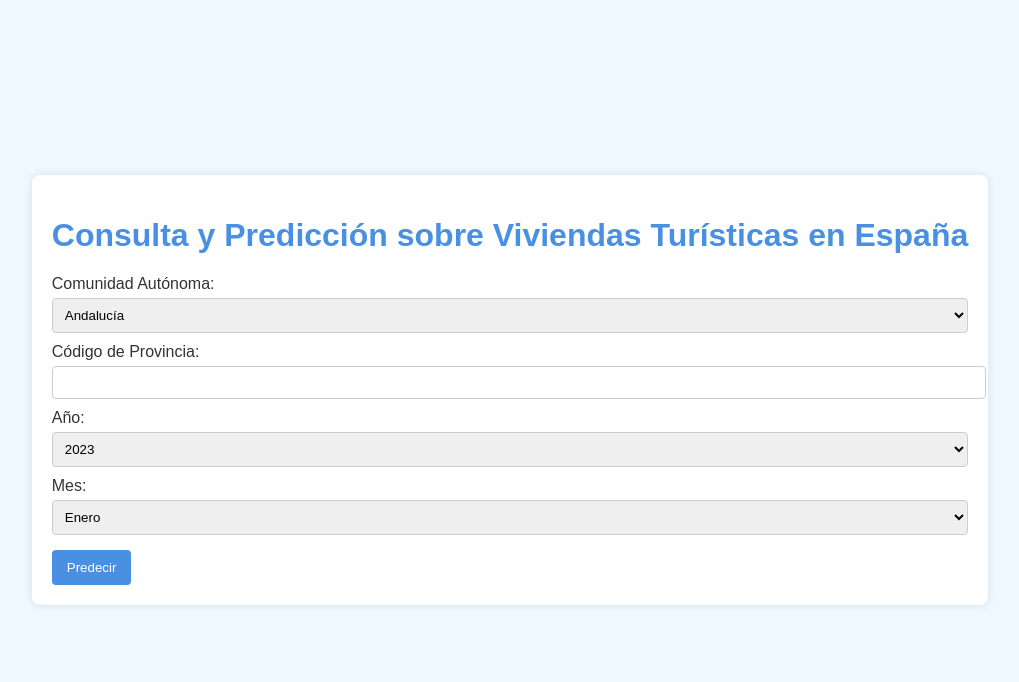
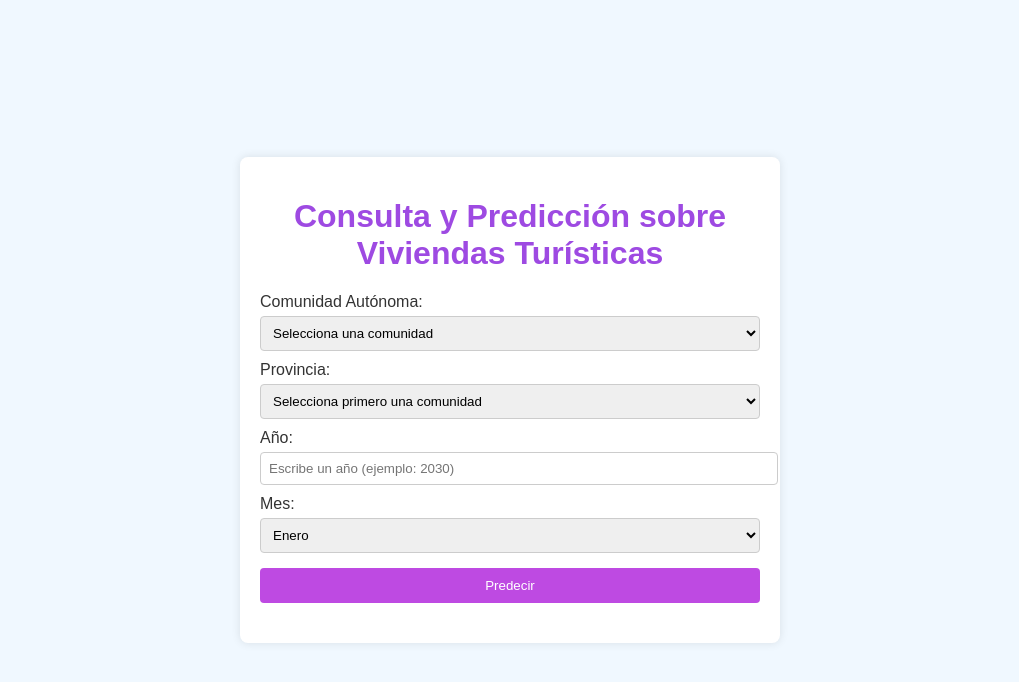
Before and after one commit to SilviaCue/vivienda_turistica, a FastAPI app: page / in a window 1280 px wide. Shown: the top 682 px of the page, without its empty margins (130-1149 px from the left). Run offline with FastAPI, Linux system fonts and the light colour scheme; parts of the project's set-up code (start-up, migrations or seed data) failed here and were passed over.

Commit message:
pendiente algoritmo

```diff
--- a/app.py
+++ b/app.py
@@ -9,24 +9,76 @@ import os
 app = FastAPI()
 templates = Jinja2Templates(directory="templates")
 
+# Mapeo de provincias a códigos (completo)
+province_to_code = {
+    "01 Araba/Álava": 1,
+    "02 Albacete": 2,
+    "03 Alicante/Alacant": 3,
+    "04 Almería": 4,
+    "05 Ávila": 5,
+    "06 Badajoz": 6,
+    "07 Balears, Illes": 7,
+    "08 Barcelona": 8,
+    "09 Burgos": 9,
+    "10 Cáceres": 10,
+    "11 Cádiz": 11,
+    "12 Castellón/Castelló": 12,
+    "13 Ciudad Real": 13,
+    "14 Córdoba": 14,
+    "15 Coruña, A": 15,
+    "16 Cuenca": 16,
+    "17 Girona": 17,
+    "18 Granada": 18,
+    "19 Guadalajara": 19,
+    "20 Gipuzkoa": 20,
+    "21 Huelva": 21,
+    "22 Huesca": 22,
+    "23 Jaén": 23,
+    "24 León": 24,
+    "25 Lleida": 25,
+    "26 Rioja, La": 26,
+    "27 Lugo": 27,
+    "28 Madrid": 28,
+    "29 Málaga": 29,
+    "30 Murcia": 30,
+    "31 Navarra": 31,
+    "32 Ourense": 32,
+    "33 Asturias": 33,
+    "34 Palencia": 34,
+    "35 Palmas, Las": 35,
+    "36 Pontevedra": 36,
+    "37 Salamanca": 37,
+    "38 Santa Cruz de Tenerife": 38,
+    "39 Cantabria": 39,
+    "40 Segovia": 40,
+    "41 Sevilla": 41,
+    "42 Soria": 42,
+    "43 Tarragona": 43,
+    "44 Teruel": 44,
+    "45 Toledo": 45,
+    "46 Valencia/València": 46,
+    "47 Valladolid": 47,
+    "48 Bizkaia": 48,
+    "49 Zamora": 49,
+    "50 Zaragoza": 50,
+    "51 Ceuta": 51,
+    "52 Melilla": 52
+}
+
+base_dir = os.path.dirname(os.path.abspath(__file__))
+model_path = os.path.join(base_dir, "random_forest_model.pkl")
+data_path = os.path.join(base_dir, "datos_vivienda_clean.csv")
+
 # Cargar modelo
-model_path = "random_forest_model.pkl"
 if os.path.exists(model_path):
     with open(model_path, "rb") as file:
         model = pickle.load(file)
 else:
     raise FileNotFoundError(f"El archivo del modelo '{model_path}' no se encuentra.")
 
-# Cargar datos preprocesados
-data_path = "datos_vivienda_clean.csv"
-if os.path.exists(data_path):
-    data = pd.read_csv(data_path)
-else:
-    raise FileNotFoundError(f"El archivo de datos '{data_path}' no se encuentra.")
-
+# Modelo de entrada para predicción
 class PredictionRequest(BaseModel):
-    Comunidad: str
-    Provincias_Cod: int
+    Provincias: str
     Año: int
     Mes: int
 
@@ -37,8 +89,27 @@ def read_root(request: Request):
 @app.post("/predict")
 def predict(request: PredictionRequest):
     try:
+        print("Datos recibidos para predicción:", request.dict())
+
+        if request.Año <= 0:
+            raise HTTPException(status_code=400, detail="El año debe ser positivo.")
+
         input_data = pd.DataFrame([request.dict()])
-        prediction = model.predict(input_data)
-        return {"prediction": prediction[0]}
+        input_data["Provincias_Cod"] = input_data["Provincias"].map(province_to_code)
+
+        if input_data["Provincias_Cod"].isnull().any():
+            raise HTTPException(status_code=400, detail="Provincia no válida.")
+
+        input_data["Total_scaled"] = 0.5
+
+        expected_columns = ["Provincias_Cod", "Año", "Mes", "Total_scaled"]
+        missing_columns = [col for col in expected_columns if col not in input_data.columns]
+        if missing_columns:
+            raise HTTPException(status_code=400, detail=f"Faltan columnas: {', '.join(missing_columns)}")
+
+        print("Datos procesados para el modelo:", input_data)
+
+        prediction = model.predict(input_data)[0]
+        return {"prediction": round(prediction, 2)}
     except Exception as e:
         raise HTTPException(status_code=400, detail=str(e))
--- a/templates/index.html
+++ b/templates/index.html
@@ -3,7 +3,7 @@
 <head>
     <meta charset="UTF-8">
     <meta name="viewport" content="width=device-width, initial-scale=1.0">
-    <title>Consulta y Predicción sobre Viviendas Turísticas en España</title>
+    <title>Consulta y Predicción sobre Viviendas Turísticas</title>
     <style>
         body {
             font-family: Arial, sans-serif;
@@ -22,16 +22,18 @@
             padding: 20px;
             border-radius: 8px;
             box-shadow: 0 0 10px rgba(0, 0, 0, 0.1);
-            margin-bottom: 20px;
+            max-width: 500px;
+            width: 100%;
         }
         h1 {
-            color: #4a90e2;
+            color:rgb(158, 74, 226);
+            text-align: center;
         }
         label {
             display: block;
             margin-top: 10px;
         }
-        input[type="number"], input[type="text"], select {
+        select, input[type="number"] {
             width: 100%;
             padding: 8px;
             margin-top: 5px;
@@ -39,60 +41,66 @@
             border-radius: 4px;
         }
         button {
-            background-color: #4a90e2;
+            background-color: rgb(190, 74, 226);
             color: #fff;
             padding: 10px 15px;
             border: none;
             border-radius: 4px;
             cursor: pointer;
             margin-top: 15px;
+            width: 100%;
         }
         button:hover {
-            background-color: #357ab8;
+            background-color: rgb(194, 80, 150);
+        }
+        #result {
+            margin-top: 20px;
+            font-size: 1.1em;
+            text-align: center;
+        }
+        #error {
+            color: red;
+            margin-top: 20px;
+            text-align: center;
         }
     </style>
 </head>
 <body>
     <div class="container">
-        <h1>Consulta y Predicción sobre Viviendas Turísticas en España</h1>
+        <h1>Consulta y Predicción sobre Viviendas Turísticas</h1>
         <form id="prediction-form">
-            <label for="Comunidad">Comunidad Autónoma:</label>
-            <select id="Comunidad" name="Comunidad" required>
+
+            <label for="Comunidades">Comunidad Autónoma:</label>
+            <select id="Comunidades" name="Comunidades" required>
+                <option value="">Selecciona una comunidad</option>
                 <option value="Andalucía">Andalucía</option>
                 <option value="Aragón">Aragón</option>
-                <option value="Asturias">Asturias</option>
-                <option value="Baleares">Baleares</option>
+                <option value="Asturias, Principado de">Asturias, Principado de</option>
+                <option value="Balears, Illes">Balears, Illes</option>
                 <option value="Canarias">Canarias</option>
                 <option value="Cantabria">Cantabria</option>
                 <option value="Castilla y León">Castilla y León</option>
-                <option value="Castilla-La Mancha">Castilla-La Mancha</option>
+                <option value="Castilla - La Mancha">Castilla - La Mancha</option>
                 <option value="Cataluña">Cataluña</option>
-                <option value="Comunidad Valenciana">Comunidad Valenciana</option>
+                <option value="Comunitat Valenciana">Comunitat Valenciana</option>
                 <option value="Extremadura">Extremadura</option>
                 <option value="Galicia">Galicia</option>
-                <option value="Madrid">Madrid</option>
-                <option value="Murcia">Murcia</option>
-                <option value="Navarra">Navarra</option>
+                <option value="Madrid, Comunidad de">Madrid, Comunidad de</option>
+                <option value="Murcia, Región de">Murcia, Región de</option>
+                <option value="Navarra, Comunidad Foral de">Navarra, Comunidad Foral de</option>
                 <option value="País Vasco">País Vasco</option>
-                <option value="La Rioja">La Rioja</option>
+                <option value="Rioja, La">Rioja, La</option>
                 <option value="Ceuta">Ceuta</option>
                 <option value="Melilla">Melilla</option>
             </select>
 
-            <label for="Provincias_Cod">Código de Provincia:</label>
-            <input type="number" id="Provincias_Cod" name="Provincias_Cod" required>
+            <label for="Provincias">Provincia:</label>
+            <select id="Provincias" name="Provincias" required>
+                <option value="">Selecciona primero una comunidad</option>
+            </select>
 
             <label for="Año">Año:</label>
-            <select id="Año" name="Año" required>
-                <option value="2023">2023</option>
-                <option value="2024">2024</option>
-                <option value="2025">2025</option>
-                <option value="2026">2026</option>
-                <option value="2027">2027</option>
-                <option value="2028">2028</option>
-                <option value="2029">2029</option>
-                <option value="2030">2030</option>
-            </select>
+            <input type="number" id="Año" name="Año" placeholder="Escribe un año (ejemplo: 2030)" required>
 
             <label for="Mes">Mes:</label>
             <select id="Mes" name="Mes" required>
@@ -113,24 +121,47 @@
             <button type="submit">Predecir</button>
         </form>
         <div id="result"></div>
+        <div id="error"></div>
     </div>
 
     <script>
-        document.getElementById('prediction-form').addEventListener('submit', async function(event) {
-            event.preventDefault();
-            const formData = new FormData(event.target);
-            const data = Object.fromEntries(formData.entries());
+        const comunidadProvincias = {
+            "Andalucía": ["Almería", "Cádiz", "Córdoba", "Granada", "Huelva", "Jaén", "Málaga", "Sevilla"],
+            "Aragón": ["Huesca", "Teruel", "Zaragoza"],
+            "Asturias, Principado de": ["Asturias"],
+            "Balears, Illes": ["Balears, Illes"],
+            "Canarias": ["Palmas, Las", "Santa Cruz de Tenerife"],
+            "Cantabria": ["Cantabria"],
+            "Castilla y León": ["Ávila", "Burgos", "León", "Palencia", "Salamanca", "Segovia", "Soria", "Valladolid", "Zamora"],
+            "Castilla - La Mancha": ["Albacete", "Ciudad Real", "Cuenca", "Guadalajara", "Toledo"],
+            "Cataluña": ["Barcelona", "Girona", "Lleida", "Tarragona"],
+            "Comunitat Valenciana": ["Alicante/Alacant", "Castellón/Castelló", "Valencia/València"],
+            "Extremadura": ["Badajoz", "Cáceres"],
+            "Galicia": ["Coruña, A", "Lugo", "Ourense", "Pontevedra"],
+            "Madrid, Comunidad de": ["Madrid"],
+            "Murcia, Región de": ["Murcia"],
+            "Navarra, Comunidad Foral de": ["Navarra"],
+            "País Vasco": ["Araba/Álava", "Bizkaia", "Gipuzkoa"],
+            "Rioja, La": ["Rioja, La"],
+            "Ceuta": ["Ceuta"],
+            "Melilla": ["Melilla"]
+        };
 
-            const response = await fetch('/predict', {
-                method: 'POST',
-                headers: {
-                    'Content-Type': 'application/json'
-                },
-                body: JSON.stringify(data)
-            });
+        const comunidadesSelect = document.getElementById('Comunidades');
+        const provinciasSelect = document.getElementById('Provincias');
 
-            const result = await response.json();
-            document.getElementById('result').innerText = `Predicción: ${result.prediction}`;
+        comunidadesSelect.addEventListener('change', function () {
+            const comunidad = comunidadesSelect.value;
+            provinciasSelect.innerHTML = '<option value="">Selecciona una provincia</option>';
+
+            if (comunidadProvincias[comunidad]) {
+                comunidadProvincias[comunidad].forEach(provincia => {
+                    const option = document.createElement('option');
+                    option.value = provincia;
+                    option.textContent = provincia;
+                    provinciasSelect.appendChild(option);
+                });
+            }
         });
     </script>
 </body>
```
